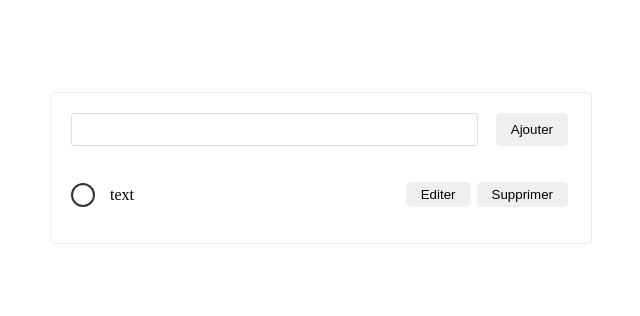
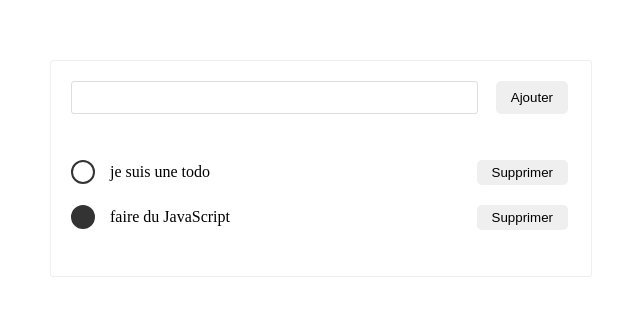
Before and after one commit to MrGreen0000/todo-list, a website built with webpack: page src/index.html in a window 1280 px wide. Shown: the part 232-548 px from the top of the page, without its empty margins (319-959 px from the left). Built offline with nearby package versions, Linux system fonts and the light colour scheme.

Commit message:
display a todo and add a todo

```diff
--- a/src/index.html
+++ b/src/index.html
@@ -11,14 +11,7 @@
         <input type="text" />
         <button>Ajouter</button>
       </form>
-      <ul>
-        <li>
-          <span class="todo"></span>
-          <p>text</p>
-          <button>Editer</button>
-          <button>Supprimer</button>
-        </li>
-      </ul>
+      <ul></ul>
     </div>
   </body>
 </html>
--- a/src/index.js
+++ b/src/index.js
@@ -1 +1,50 @@
 import "./style.css";
+
+const ul = document.querySelector("ul");
+const form = document.querySelector("form");
+const input = document.querySelector("form > input");
+
+console.log(form, input);
+
+const todos = [
+  {
+    text: "je suis une todo",
+    done: false,
+  },
+  {
+    text: "faire du JavaScript",
+    done: true,
+  },
+];
+
+form.addEventListener("submit", (event) => {
+  event.preventDefault();
+  const value = input.value;
+  input.value = "";
+  addTodo(value);
+});
+
+const displayTodo = () => {
+  const todosNode = todos.map((todo, index) => {
+    return createTodoElement(todo, index);
+  });
+  ul.innerHTML = "";
+  ul.append(...todosNode);
+};
+
+const createTodoElement = (todo, index) => {
+  const li = document.createElement("li");
+  li.innerHTML = `
+    <span class="todo ${todo.done ? "done" : ""}"></span>
+    <p>${todo.text}</p>
+    <button>Supprimer</button>
+    `;
+  return li;
+};
+
+const addTodo = (text) => {
+  todos.push({ text, done: false });
+  displayTodo();
+};
+
+displayTodo();
--- a/src/style.css
+++ b/src/style.css
@@ -55,6 +55,7 @@ ul {
 li {
   display: flex;
   align-items: center;
+  padding: 10px 0px;
 }
 
 li p {
```
